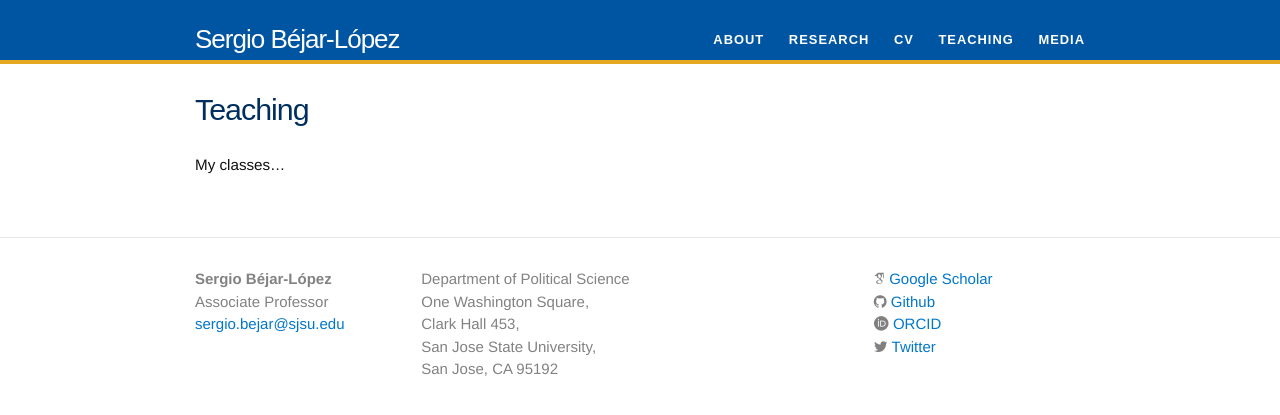
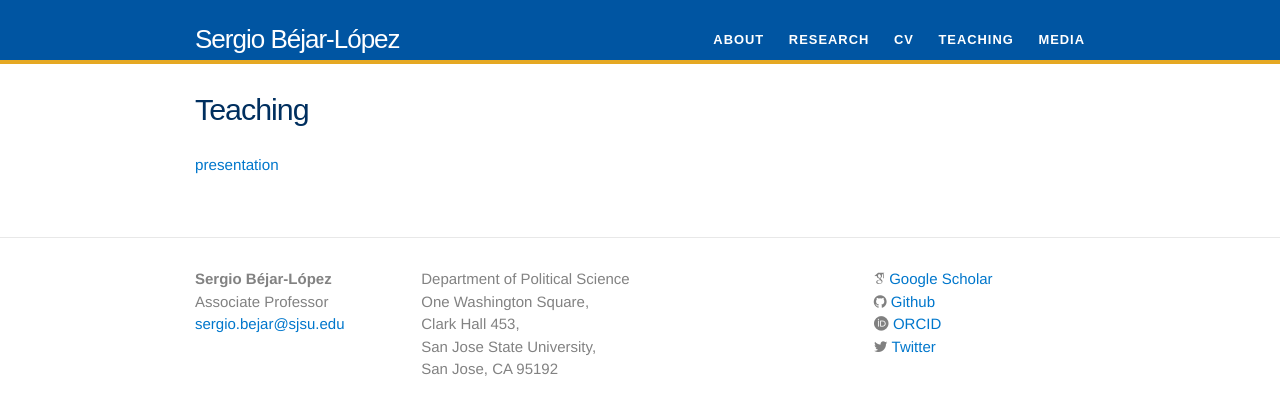
Before and after one commit to Sergio-Bejar/Sergio-Bejar.github.io, a Jekyll site: the page built from teaching.md, in a window 1280 px wide. Shown: the top 415 px of the page. Built offline with Jekyll 4.4.1, drawn with Linux system fonts in a browser that asks for light colours; nearby versions of some CDN libraries; some web fonts are replaced.

Commit message:
Update teaching.md

```diff
--- a/teaching.md
+++ b/teaching.md
@@ -5,4 +5,4 @@ permalink: /teaching/
 ---
 
 
-My classes...
+[presentation](https://github.com/Sergio-Bejar/Sergio-Bejar.github.io/blob/940fb4a27f40c90d4ef5f39b5f59156ec8980a62/POLS2/Democracy.html)
```
